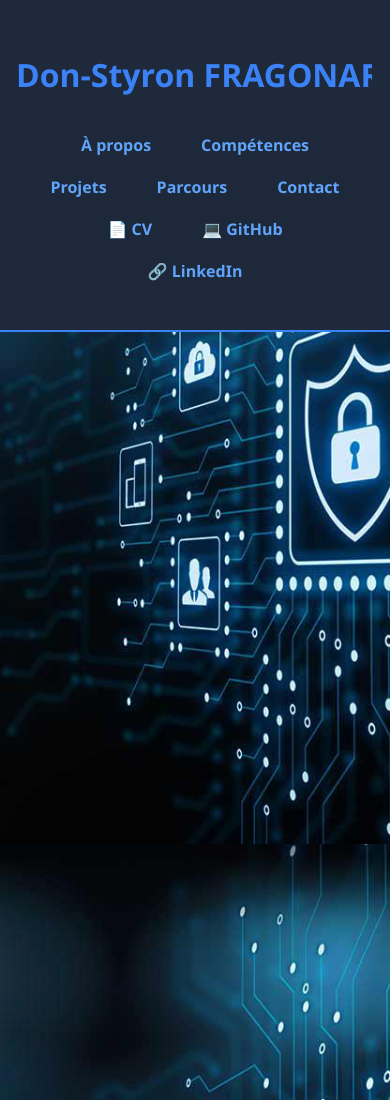
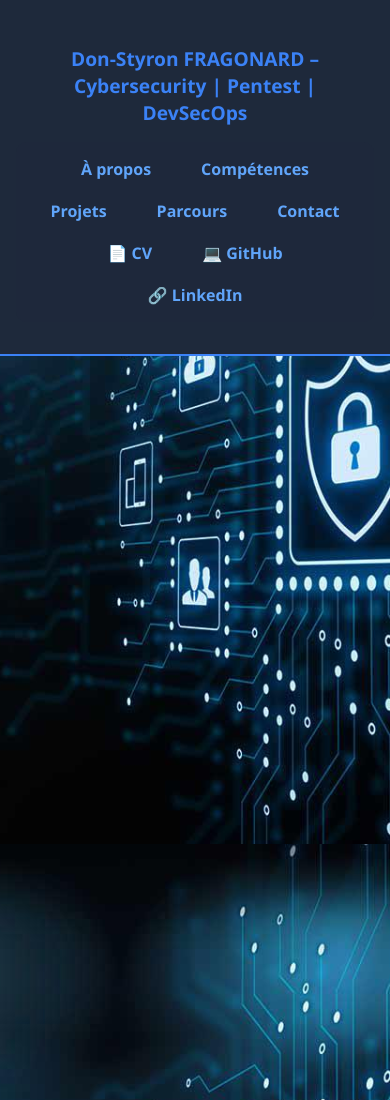
Before and after one commit to domsky34/domsky34.github.io, a plain HTML site: page index.html in a window 390 px wide. Shown: the top 1100 px of the page. Drawn offline with Linux system fonts and the light colour scheme.

```diff
--- a/style.css
+++ b/style.css
@@ -127,13 +127,14 @@ nav.main-nav a:hover {
 }
 @media screen and (max-width: 600px) {
   #typewriter {
-  font-size: 2rem;
-  color: #3b82f6;
-  white-space: nowrap;
-  overflow: hidden;
-  border-right: 2px solid #60a5fa;
-  animation: typing 4s steps(30, end), blink 0.75s step-end infinite;
-  word-wrap: break-word;
-  overflow-wrap: break-word;
+    font-size: 1.2rem;
+    white-space: normal;
+    overflow: visible;
+    border: none;
+    animation: none;
+    text-align: center;
+    word-wrap: break-word;
+    overflow-wrap: break-word;
+    padding: 0 1rem;
+  }
 }
-}
```
